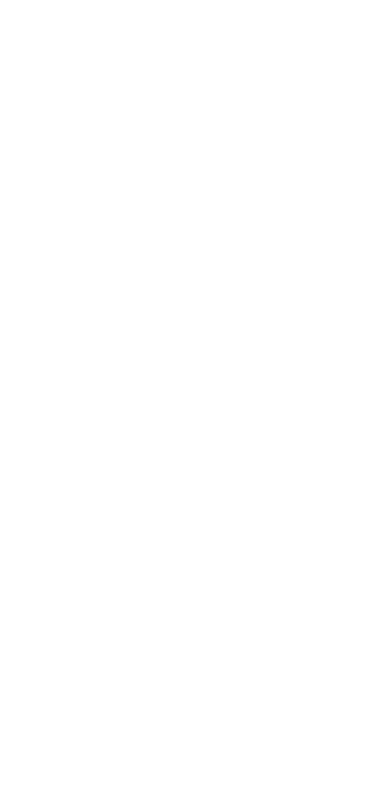
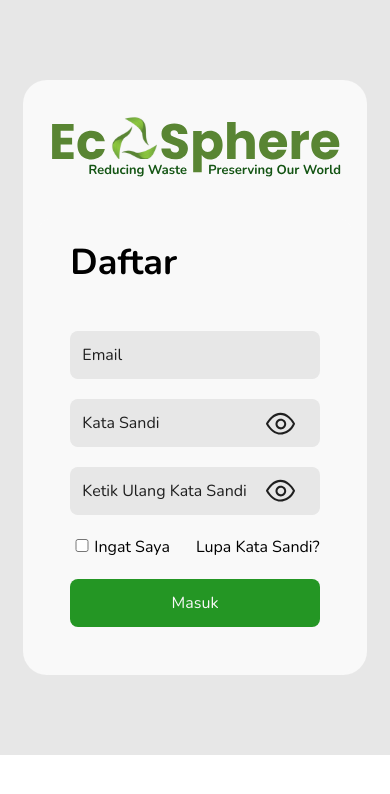
Before and after one commit to krefin/eco-sphere, a React (Vite) app: page /signup in a window 390 px wide. Before the commit this address had no page. Shown: the top 794 px of the page. Built offline with nearby package versions, Linux system fonts and the light colour scheme.

Commit message:
add:signup page,font. fix:responsive.

```diff
--- a/index.html
+++ b/index.html
@@ -5,6 +5,10 @@
   <meta charset="UTF-8" />
   <link rel="icon" type="image/svg+xml" href="/favicon.svg" />
   <meta name="viewport" content="width=device-width, initial-scale=1.0" />
+  <link rel="preconnect" href="https://fonts.googleapis.com">
+  <link rel="preconnect" href="https://fonts.gstatic.com" crossorigin>
+  <link href="https://fonts.googleapis.com/css2?family=Nunito:ital,wght@0,200..1000;1,200..1000&display=swap"
+    rel="stylesheet">
   <title>Eco Sphere</title>
 </head>
 
--- a/src/App.jsx
+++ b/src/App.jsx
@@ -1,5 +1,6 @@
 import { Route, Routes } from "react-router-dom"
 import LoginPage from "./pages/LoginPage"
+import SignUpPage from "./pages/SignUpPage"
 
 
 function App() {
@@ -8,6 +9,7 @@
     <>
       <Routes>
         <Route path="/login" element={<LoginPage />} />
+        <Route path="/signup" element={<SignUpPage />} />
       </Routes>
     </>
   )
--- a/src/index.css
+++ b/src/index.css
@@ -2,6 +2,9 @@
 @tailwind components;
 @tailwind utilities;
 
+html{
+  @apply font-nunito;
+}
 
 .hamburger-line{
     @apply w-[30px] h-[2px] my-2 block bg-dark;
--- a/src/pages/LoginPage.jsx
+++ b/src/pages/LoginPage.jsx
@@ -19,7 +19,7 @@
 
     }
     return (
-        <section className='bg-netrals lg:bg-white py-10 lg:py-0'>
+        <section className='bg-netrals lg:bg-white py-10 lg:py-0 overflow-x-hidden'>
             <div className="container">
                 <div className="w-full lg:mx-[48px] lg:flex block">
                     <div className="lg:w-[40%] w-full">
@@ -29,26 +29,26 @@
                     <div className="lg:w-[60%] w-full bg-netrals">
                         <div className="w-full flex justify-center">
                             <div className="lg:w-[60%] w-full  mx-4 bg-light py-10 rounded-xl mt-10 lg:mt-[218px] relative">
-                                <h1 className='px-[10%] text-4xl font-bold mb-12'>Login</h1>
+                                <h1 className='px-[10%] text-4xl font-bold mb-12'>Masuk</h1>
                                 <form className='group'>
-                                    <div className="email mb-2">
-                                        <label htmlFor="email" className='px-[10%]'>Email</label>
-                                        <input type="email" name='email' id='email' placeholder='Masukan Email' className='w-[80%] mx-[10%] bg-netrals rounded-lg p-3 focus:outline-none focus:ring-primary focus:ring-2' />
+                                    <div className="email mb-5">
+                                        <input type="email" name='email' id='email' placeholder='Email' className='w-[80%] mx-[10%] bg-netrals rounded-lg p-3 focus:outline-none focus:ring-primary focus:ring-2 placeholder:text-dark' />
                                     </div>
-                                    <div className="password mb-2">
-                                        <label htmlFor="password" className='px-[10%]'>Password</label>
-                                        <input type="password" name='password' id='password' placeholder='Masukan Email' className='w-[80%] mx-[10%] bg-netrals rounded-lg p-3 focus:outline-none focus:ring-primary focus:ring-2' />
-                                        <span className='flex absolute right-14 bottom-36 cursor-pointer' onClick={show}>
+                                    <div className="password mb-5">
+                                        <input type="password" name='password' id='password' placeholder='Kata Sandi' className='w-[80%] mx-[10%] bg-netrals rounded-lg p-3 focus:outline-none focus:ring-primary focus:ring-2 placeholder:text-dark' />
+                                        <span className='flex absolute right-14 lg:right-14 sm:right-20 bottom-[10.2rem] cursor-pointer' onClick={show}>
                                             <img src={mata} alt="visible" />
                                         </span>
                                     </div>
 
-                                    <div className='flex justify-between px-4 mb-3'>
+                                    <div className='flex w-[80%] mb-5 ml-[10%]'>
                                         <div className='w-full'>
-                                            <input type="checkbox" name='remember' id='remember' className='w-6 ml-[10%] checked:accent-primary' />
+                                            <input type="checkbox" name='remember' id='remember' className='w-6 checked:accent-primary' />
                                             <label htmlFor="remember">Ingat Saya</label>
                                         </div>
-                                        <a href="#" className='decoration-none w-full lg:-mr-32 -mr-24'>Lupa Kata Sandi?</a>
+                                        <div className="w-full text-right">
+                                            <a href="#" className='decoration-none'>Lupa Kata Sandi?</a>
+                                        </div>
                                     </div>
                                     <button className='bg-primary text-light w-[80%] mx-[10%] py-3 rounded-lg hover:opacity-80'>Masuk</button>
                                 </form>
--- /dev/null
+++ b/src/pages/SignUpPage.jsx
@@ -0,0 +1,83 @@
+import { useState } from "react";
+import logo from '../assets/img/logo2.svg'
+import signup from '../assets/img/signup.svg'
+import mata from '../assets/mata.svg'
+
+
+const SignUpPage = () => {
+    const pw = document.querySelector('#password');
+    const rePw = document.querySelector('#rePassword');
+    const [type, setType] = useState('password');
+    const show = () => {
+        if (type === 'password') {
+            pw.setAttribute('type', 'text');
+            setType('text');
+        }
+        setTimeout(() => {
+            pw.setAttribute('type', 'password');
+            setType('password');
+        }, 1000);
+
+    }
+    const showRePw = () => {
+        if (type === 'password') {
+            rePw.setAttribute('type', 'text');
+            setType('text');
+        }
+        setTimeout(() => {
+            rePw.setAttribute('type', 'password');
+            setType('password');
+        }, 1000);
+
+    }
+    return (
+        <section className='bg-netrals py-10 lg:py-0 overflow-x-hidden'>
+            <div className="container">
+                <div className="w-[96%] mx-auto rounded-3xl bg-light my-10">
+                    <div className="w-full flex justify-center lg:block lg:px-12 pt-6">
+                        <img src={logo} alt="Eco Sphere" />
+                    </div>
+                    <div className="w-full flex">
+                        <div className="lg:w-[40%] w-full mx-4 bg-light py-6 rounded-xl mt-10 relative">
+                            <h1 className='lg:px-[20%] px-[10%] text-4xl font-bold mb-12'>Daftar</h1>
+                            <form className='group'>
+                                <div className="email mb-5">
+                                    <input type="email" name='email' id='email' placeholder='Email' className='w-[80%] mx-[10%] lg:mx-[20%] bg-netrals rounded-lg p-3 focus:outline-none focus:ring-primary focus:ring-2 placeholder:text-dark' />
+                                </div>
+                                <div className="password mb-5">
+                                    <input type="password" name='password' id='password' placeholder='Kata Sandi' className='w-[80%] mx-[10%] lg:mx-[20%] bg-netrals rounded-lg p-3 focus:outline-none focus:ring-primary focus:ring-2 placeholder:text-dark' />
+                                    <span className='flex absolute right-14 lg:right-5 sm:right-20 bottom-[15rem] xl:bottom-[20.8rem] cursor-pointer' onClick={show}>
+                                        <img src={mata} alt="visible" />
+                                    </span>
+                                </div>
+
+                                <div className="password mb-5">
+                                    <input type="password" name='password' id='rePassword' placeholder='Ketik Ulang Kata Sandi' className='w-[80%] mx-[10%] lg:mx-[20%] bg-netrals rounded-lg p-3 focus:outline-none focus:ring-primary focus:ring-2 placeholder:text-dark' />
+                                    <span className='flex absolute right-14 lg:right-5 sm:right-20 bottom-[10.8rem] xl:bottom-[16.6rem] cursor-pointer' onClick={showRePw}>
+                                        <img src={mata} alt="visible" />
+                                    </span>
+                                </div>
+
+                                <div className='flex w-[80%] mb-5 lg:ml-[20%] ml-[10%]'>
+                                    <div className='w-full'>
+                                        <input type="checkbox" name='remember' id='remember' className='w-6 checked:accent-primary' />
+                                        <label htmlFor="remember">Ingat Saya</label>
+                                    </div>
+                                    <div className="w-full text-right">
+                                        <a href="#" className='decoration-none'>Lupa Kata Sandi?</a>
+                                    </div>
+                                </div>
+                                <button className='bg-primary text-light w-[80%] lg:mx-[20%] ml-[10%] py-3 rounded-lg hover:opacity-80 mb-6'>Masuk</button>
+                            </form>
+                        </div>
+                        <div className="w-[60%] px-10 hidden lg:block">
+                            <img src={signup} alt="Eco Sphere" />
+                        </div>
+                    </div>
+                </div>
+            </div>
+        </section>
+    )
+}
+
+export default SignUpPage
--- a/tailwind.config.js
+++ b/tailwind.config.js
@@ -1,4 +1,5 @@
 /** @type {import('tailwindcss').Config} */
+const defaultTheme = require('tailwindcss/defaultTheme')
 export default {
   content: [
     "./index.html",
@@ -17,6 +18,9 @@
         light:'#F9F9F9',
         dark:'#1F1F1F',
       },
+      fontFamily: {
+        'nunito': ['"Nunito"', ...defaultTheme.fontFamily.sans],
+      },
       screens: {
         '2xl': '1320px',
       },
```
Also changed, not shown: src/assets/img/signup.svg (added).
